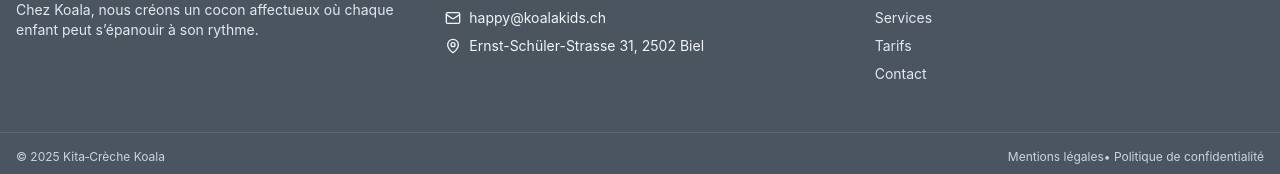
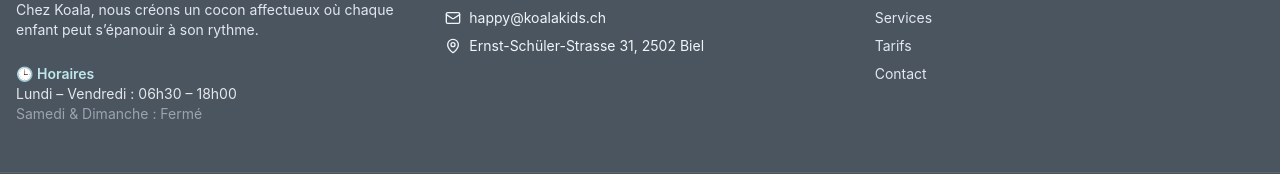
Before and after one commit to Sailmaster91/kita-koala, a React (Vite) app: page / in a window 1280 px wide. Shown: the part 4362-4536 px from the top of the page. Built offline with nearby package versions, Linux system fonts and the light colour scheme; the HTML template or start-up script is replaced by a standard one.

Commit message:
agregado los horarios

```diff
--- a/src/components/Footer.jsx
+++ b/src/components/Footer.jsx
@@ -1,4 +1,5 @@
 import { Phone, Mail, MapPin } from 'lucide-react'
+import { FooterHoraires } from './FooterHoraries'
 
 export default function Footer(){
   return (
@@ -15,6 +16,7 @@
               </div>
             </div>
             <p className="text-sm text-slate-200">Chez Koala, nous créons un cocon affectueux où chaque enfant peut s’épanouir à son rythme.</p>
+            <FooterHoraires/>
           </div>
           <div className="text-sm">
             <div className="font-semibold mb-3">Contact</div>
--- /dev/null
+++ b/src/components/FooterHoraries.jsx
@@ -0,0 +1,11 @@
+export function FooterHoraires() {
+  return (
+    <div className="mt-6 text-sm text-gray-700">
+      <h3 className="font-semibold flex items-center gap-2 text-koala-blue">
+        🕒 Horaires
+      </h3>
+      <p className="text-gray-200">Lundi – Vendredi : 06h30 – 18h00</p>
+      <p className="text-gray-400">Samedi & Dimanche : Fermé</p>
+    </div>
+  );
+}
```
